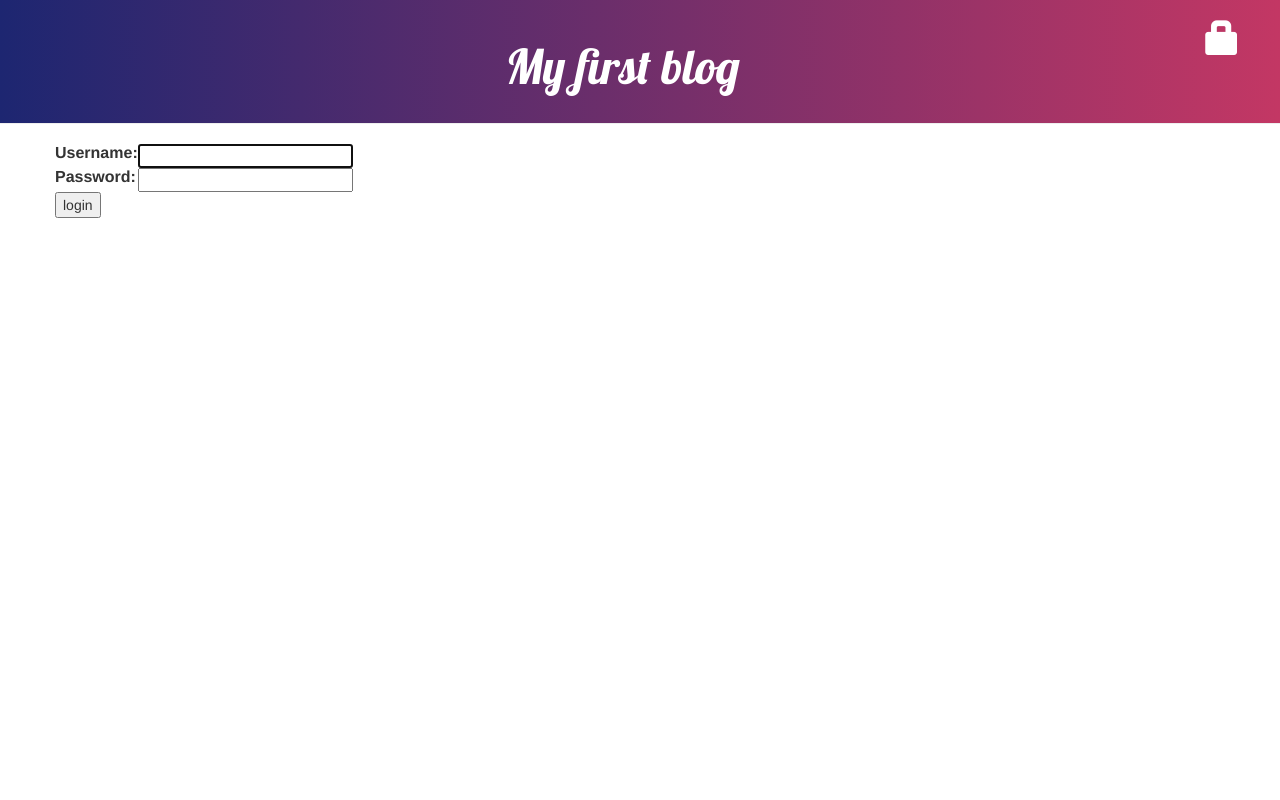
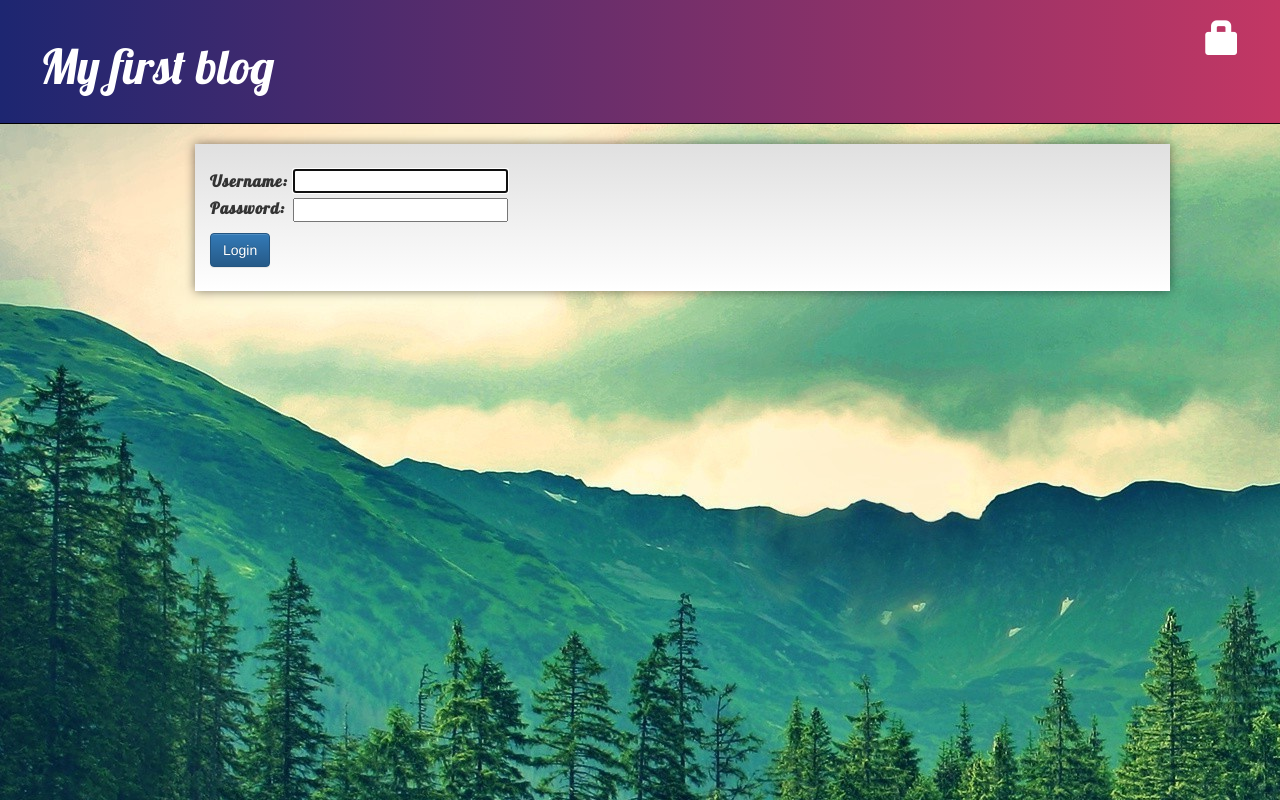
Before and after one commit to AlexandrNikitenko/my-first-blog, a Django app: page /accounts/login/?next=/post/new/ in a window 1280 px wide. Run offline with Django 3.2, Linux system fonts and the light colour scheme; some libraries are stand-ins or nearby versions.

Commit message:
Update css.

```diff
--- a/blog/templates/blog/base.html
+++ b/blog/templates/blog/base.html
@@ -10,8 +10,8 @@
         <link href="https://fonts.googleapis.com/css?family=Roboto+Condensed" rel="stylesheet">
         <link rel="stylesheet" href="{% static 'css/blog.css' %}">
     </head>
-    <body>
-        <div class="page-header col-xs-12">
+    <body style="background-image: url(../../static/img/background_forest.jpg); background-repeat: repeat-y;">
+        <div class="page-header col-xs-12" style="border-bottom: 1px solid black;z-index: 99999;">
             {% if user.is_authenticated %}
                 <a href="{% url 'post_new' %}" class="top-menu"><span class="glyphicon glyphicon-plus"></span></a>
                 <a href="{% url 'post_draft_list' %}" class="top-menu"><span class="glyphicon glyphicon-edit"></span></a>
@@ -19,12 +19,13 @@
             {% else %}
                 <a href="{% url 'login' %}" class="top-menu"><span class="glyphicon glyphicon-lock"></span></a>
             {% endif %}
-            <h1><a href="{% url 'post_list' %}" style="text-decoration: none;">My first blog</a></h1>
+            <h1 style="text-align: left;"><a href="{% url 'post_list' %}" style="text-decoration: none;">My first blog</a></h1>
         </div>
 
-        <div class="content container">
+        <div class="content container" style="text-align: justify;margin-left: 0;">
             <div class="row">
-                <div class="col-md-8">
+                <div class="col-md-2"></div>
+                <div class="col-md-10" style="background: linear-gradient(to top, #ffffff, #E0E0E0);box-shadow: 0 0 10px rgba(0,0,0,0.5);">
                     {% block content %}
                     {% endblock %}
                 </div>
--- a/blog/templates/blog/post_edit.html
+++ b/blog/templates/blog/post_edit.html
@@ -4,6 +4,6 @@
         <h1>New post</h1>
         <form method="POST" class="post-form">{% csrf_token %}
             {{ form.as_p }}
-            <button type="submit" class="save btn btn-primary">Save</button>
+            <button type="submit" class="save btn btn-primary" style="margin-bottom: 10px;">Save</button>
         </form>
 	{% endblock %}
--- a/blog/templates/blog/post_list.html
+++ b/blog/templates/blog/post_list.html
@@ -4,7 +4,7 @@
     {% for post in posts %}
         <div class="solo_post">
             <div class="post">
-                <h1><a href="{% url 'post_detail' pk=post.pk %}">{{ post.title }}</a></h1>
+                <h1 style="text-align: center;"><a href="{% url 'post_detail' pk=post.pk %}">{{ post.title }}</a></h1>
                 <p>{{ post.text|linebreaksbr }}</p>
                 <div class="date">
                     {{ post.published_date }}
--- a/blog/templates/registration/login.html
+++ b/blog/templates/registration/login.html
@@ -6,18 +6,18 @@
     {% endif %}
     <form method="post" action="{% url 'login' %}">
     {% csrf_token %}
-        <table>
+        <table style="margin-bottom: 10px;">
         <tr>
-            <td>{{ form.username.label_tag }}</td>
-            <td>{{ form.username }}</td>
+            <td style="font-family: 'Lobster', cursive;letter-spacing: 1;padding-top:25px;padding-right: 5px;">{{ form.username.label_tag }}</td>
+            <td style="padding-top:25px;padding-bottom: 5px;">{{ form.username }}</td>
         </tr>
         <tr>
-            <td>{{ form.password.label_tag }}</td>
+            <td style="font-family: 'Lobster', cursive; letter-spacing: 1; padding-right: 5px;">{{ form.password.label_tag }}</td>
             <td>{{ form.password }}</td>
         </tr>
         </table>
 
-        <input type="submit" value="login" />
+        <input class="btn btn-primary" type="submit" value="Login" style="margin-bottom: 10px;" />
         <input type="hidden" name="next" value="{{ next }}" />
     </form>
 {% endblock %}
```
Also changed, not shown: blog/templates/blog/add_comment_to_post.html (+5 -5 lines), blog/static/img/background.jpg (deleted), blog/static/img/background_forest.jpg (added).
